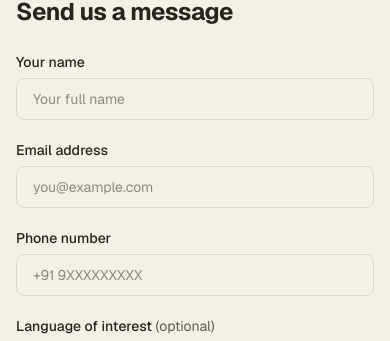
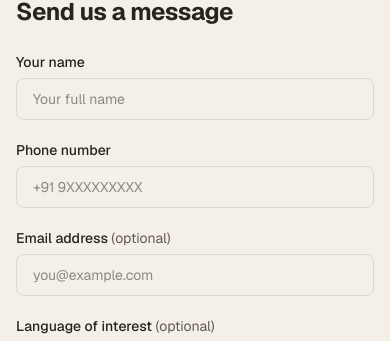
Before and after one commit to mohitgauniyal/uifl, a Next.js app: page /contact in a window 390 px wide. Shown: the part 1311-1652 px from the top of the page. Built offline with nearby package versions, Linux system fonts and the light colour scheme; no server answers.

Commit message:
Make phone required and email optional on the contact form
Phone is now the required field (and shown first) since students and
parents follow up by call/WhatsApp; email is optional. Name and message
stay required, language stays optional.

```diff
--- a/app/contact/page.tsx
+++ b/app/contact/page.tsx
@@ -132,12 +132,14 @@ export default function ContactPage() {
 
                 <div className="grid grid-cols-1 sm:grid-cols-2 gap-5">
                   <div>
-                    <label className="block text-sm font-medium text-foreground mb-1.5">Email address</label>
-                    <input type="email" name="email" value={formData.email} onChange={handleChange} required className={inputClass} placeholder="you@example.com" />
+                    <label className="block text-sm font-medium text-foreground mb-1.5">Phone number</label>
+                    <input type="tel" name="phone" value={formData.phone} onChange={handleChange} required className={inputClass} placeholder="+91 9XXXXXXXXX" />
                   </div>
                   <div>
-                    <label className="block text-sm font-medium text-foreground mb-1.5">Phone number</label>
-                    <input type="tel" name="phone" value={formData.phone} onChange={handleChange} className={inputClass} placeholder="+91 9XXXXXXXXX" />
+                    <label className="block text-sm font-medium text-foreground mb-1.5">
+                      Email address <span className="text-muted-foreground font-normal">(optional)</span>
+                    </label>
+                    <input type="email" name="email" value={formData.email} onChange={handleChange} className={inputClass} placeholder="you@example.com" />
                   </div>
                 </div>
 
```
